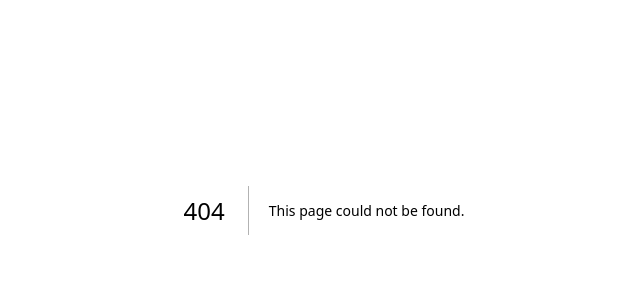
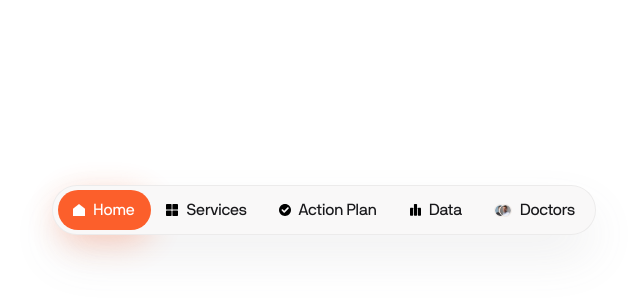
Before and after one commit to daybreak-studio/superpower, a Next.js app: page /ipad in a window 1280 px wide. Before the commit this address had no page. Shown: the part 190-490 px from the top of the page, without its empty margins (316-956 px from the left). Built offline with nearby package versions, Linux system fonts and the light colour scheme.

Commit message:
ipad nav

```diff
--- /dev/null
+++ b/app/ipad/page.tsx
@@ -0,0 +1,178 @@
+"use client";
+
+import {
+  FloatingPageSelector,
+  FloatingPageSelectorItem,
+} from "@/components/FloatingPageSelector/FloatingPageSelector";
+import React from "react";
+import Image from "next/image";
+import { motion } from "framer-motion";
+
+type Props = {};
+
+const IconHome = () => (
+  <svg
+    width="12"
+    height="12"
+    viewBox="0 0 12 12"
+    fill="none"
+    xmlns="http://www.w3.org/2000/svg"
+  >
+    <g clip-path="url(#clip0_3214_52)">
+      <path d="M0 4.85106L6 0L12 4.85106V12H0L0 4.85106Z" fill="black" />
+    </g>
+    <defs>
+      <clipPath id="clip0_3214_52">
+        <rect width="12" height="12" fill="black" />
+      </clipPath>
+    </defs>
+  </svg>
+);
+
+const IconService = () => (
+  <svg
+    width="12"
+    height="12"
+    viewBox="0 0 12 12"
+    fill="none"
+    xmlns="http://www.w3.org/2000/svg"
+  >
+    <g clip-path="url(#clip0_3214_53)">
+      <rect
+        y="6.3999"
+        width="5.60009"
+        height="5.60009"
+        rx="0.686508"
+        fill="black"
+      />
+      <rect width="5.59992" height="5.59992" rx="0.686508" fill="black" />
+      <rect
+        x="6.40039"
+        y="6.3999"
+        width="5.60009"
+        height="5.60009"
+        rx="0.686508"
+        fill="black"
+      />
+      <rect
+        x="6.40039"
+        width="5.60009"
+        height="5.60009"
+        rx="0.686508"
+        fill="black"
+      />
+    </g>
+    <defs>
+      <clipPath id="clip0_3214_53">
+        <rect width="12" height="12" fill="black" />
+      </clipPath>
+    </defs>
+  </svg>
+);
+
+const IconActionPlan = () => (
+  <svg
+    width="12"
+    height="12"
+    viewBox="0 0 12 12"
+    fill="none"
+    xmlns="http://www.w3.org/2000/svg"
+  >
+    <g clip-path="url(#clip0_3214_65)">
+      <path
+        fill-rule="evenodd"
+        clip-rule="evenodd"
+        d="M8.29668 11.5447C7.56859 11.8463 6.78808 12.001 6 12C5.21192 12.001 4.43142 11.8463 3.70333 11.5447C2.97524 11.2431 2.31394 10.8006 1.7574 10.2426C1.19941 9.68607 0.756904 9.02477 0.45531 8.29668C0.153717 7.56859 -0.00101608 6.78808 5.02096e-06 6C-0.000999644 5.21192 0.153741 4.43142 0.455333 3.70333C0.756926 2.97524 1.19943 2.31394 1.7574 1.7574C2.31394 1.19943 2.97524 0.756926 3.70333 0.455333C4.43142 0.153741 5.21192 -0.000999644 6 5.02096e-06C6.78808 -0.00101608 7.56859 0.153717 8.29668 0.45531C9.02477 0.756904 9.68607 1.19941 10.2426 1.7574C10.8006 2.31394 11.2431 2.97524 11.5447 3.70333C11.8463 4.43142 12.001 5.21192 12 6C12.001 6.78808 11.8463 7.56859 11.5447 8.29668C11.2431 9.02477 10.8006 9.68607 10.2426 10.2426C9.68607 10.8006 9.02477 11.2431 8.29668 11.5447ZM9.49189 4.74129C9.81633 4.41685 9.81633 3.89084 9.49189 3.5664C9.16745 3.24197 8.64144 3.24197 8.317 3.5664L5.21214 6.67127L3.95343 5.41256C3.62899 5.08812 3.10298 5.08812 2.77854 5.41256C2.45411 5.73699 2.45411 6.26301 2.77854 6.58744L4.6247 8.4336C4.94913 8.75803 5.47515 8.75803 5.79958 8.4336L9.49189 4.74129Z"
+        fill="black"
+      />
+    </g>
+    <defs>
+      <clipPath id="clip0_3214_65">
+        <rect width="12" height="12" fill="black" />
+      </clipPath>
+    </defs>
+  </svg>
+);
+
+const IconData = () => (
+  <svg
+    width="12"
+    height="12"
+    viewBox="0 0 12 12"
+    fill="none"
+    xmlns="http://www.w3.org/2000/svg"
+  >
+    <rect
+      x="1"
+      y="3.62646"
+      width="3.14281"
+      height="8.15921"
+      rx="0.686508"
+      fill="black"
+    />
+    <rect
+      x="4.92773"
+      width="3.14281"
+      height="11.7855"
+      rx="0.686508"
+      fill="black"
+    />
+    <rect
+      x="8.85742"
+      y="3.62646"
+      width="3.14281"
+      height="8.15921"
+      rx="0.686508"
+      fill="black"
+    />
+  </svg>
+);
+
+const IPadPage = (props: Props) => {
+  return (
+    <main className="relative inset-0 flex h-screen items-center justify-center">
+      <FloatingPageSelector>
+        <FloatingPageSelectorItem pageIndex={1}>
+          <IconHome />
+          <div className="hidden md:block">Home</div>
+        </FloatingPageSelectorItem>
+        <FloatingPageSelectorItem pageIndex={2}>
+          <IconService />
+          <div className="hidden md:block">Services</div>
+        </FloatingPageSelectorItem>
+        <FloatingPageSelectorItem pageIndex={3}>
+          <IconActionPlan />
+          <div className="hidden md:block">Action Plan</div>
+        </FloatingPageSelectorItem>
+        <FloatingPageSelectorItem pageIndex={4}>
+          <IconData />
+          <div className="hidden md:block">Data</div>
+        </FloatingPageSelectorItem>
+        <FloatingPageSelectorItem pageIndex={5}>
+          <motion.div
+            className="flex flex-row"
+            animate={{ filter: "invert(var(--invert-color))" }}
+          >
+            <Image
+              className="-mr-2 rounded-full border border-[#F0EAE6]"
+              src="/doctor-icon-1.png"
+              alt=""
+              width={13}
+              height={13}
+            />
+            <Image
+              className="rounded-full border border-[#F0EAE6]"
+              src="/doctor-icon-2.png"
+              alt=""
+              width={13}
+              height={13}
+            />
+          </motion.div>
+          <div className="hidden md:block">Doctors</div>
+        </FloatingPageSelectorItem>
+      </FloatingPageSelector>
+    </main>
+  );
+};
+
+export default IPadPage;
--- /dev/null
+++ b/components/FloatingPageSelector/FloatingPageSelector.tsx
@@ -0,0 +1,185 @@
+"use client";
+
+import { useBounds } from "@/hooks/useBounds";
+import {
+  motion,
+  useAnimate,
+  useAnimation,
+  useSpring,
+  useTransform,
+} from "framer-motion";
+import React, {
+  createContext,
+  useContext,
+  useEffect,
+  useLayoutEffect,
+  useMemo,
+  useState,
+} from "react";
+import { AnimationConfig } from "../AnimationConfig";
+
+type Props = {
+  children: React.ReactNode;
+};
+
+const PageSelectorContext = createContext({
+  currentPage: 0,
+  setCurrentPage: (page: number) => {},
+  currentBottonBounds: { offsetX: 0, offsetY: 0, width: 0, height: 0 },
+  setCurrentButtonBounds: (bounds: {
+    offsetX: number;
+    offsetY: number;
+    width: number;
+    height: number;
+  }) => {},
+});
+
+const FloatingPageSelector = ({ children }: Props) => {
+  const [currentPage, setCurrentPage] = useState(0);
+  const [containerRef, containerBounds] = useBounds<HTMLDivElement>([]);
+  const [currentBottonBounds, setCurrentButtonBounds] = useState({
+    offsetX: 0,
+    offsetY: 0,
+    width: 0,
+    height: 0,
+  });
+
+  const xOffset = useSpring(0, { stiffness: 1500, damping: 100 });
+  const xOffsetRound = useTransform(xOffset, (latest) => Math.round(latest));
+
+  const highlightAnim = useAnimation();
+  useEffect(() => {
+    const anim = {
+      width: Math.round(currentBottonBounds.width),
+      x: Math.round(currentBottonBounds.offsetX - containerBounds.left),
+    };
+
+    xOffset.set(anim.x);
+
+    highlightAnim.start({
+      width: anim.width,
+      transition: {
+        duration: AnimationConfig.NORMAL,
+        ease: AnimationConfig.EASING,
+      },
+    });
+  }, [containerBounds, currentBottonBounds, highlightAnim, xOffset]);
+
+  // const x = useTransform((highlightAnim) => Math.round);
+
+  return (
+    <PageSelectorContext.Provider
+      value={{
+        currentPage,
+        setCurrentPage,
+        currentBottonBounds,
+        setCurrentButtonBounds,
+      }}
+    >
+      <div
+        className="relative w-fit rounded-full border border-[rgba(0,0,0,.05)] bg-[#F9F8F8] px-1 py-1"
+        ref={containerRef}
+      >
+        <motion.div className="absolute left-0 top-6 -z-20 h-full w-full rounded-full bg-zinc-500 opacity-10 blur-xl" />
+        <motion.div
+          className="mix-blend-invert absolute left-0 top-2 -z-10 h-full rounded-full bg-vermilion-900 opacity-30 blur-lg"
+          animate={highlightAnim}
+          style={{
+            x: xOffsetRound,
+          }}
+        />
+        <motion.div
+          className="absolute bottom-1 left-0 top-1 z-0 rounded-full bg-vermilion-900"
+          animate={highlightAnim}
+          style={{
+            x: xOffsetRound,
+          }}
+        />
+        <div className="flex">
+          <motion.div
+            className="bg-zinc-0 absolute left-0 top-0 z-0 h-full backdrop-invert"
+            animate={highlightAnim}
+            style={{
+              x: xOffsetRound,
+            }}
+          />
+          {children}
+          <motion.div
+            className="bg-zinc-0 absolute left-0 top-0 z-0 h-full backdrop-invert"
+            animate={highlightAnim}
+            style={{
+              x: xOffsetRound,
+            }}
+          />
+        </div>
+      </div>
+    </PageSelectorContext.Provider>
+  );
+};
+
+type FloatingPageSelectorItemProps = {
+  children: React.ReactNode;
+  pageIndex: number;
+};
+
+const FloatingPageSelectorItem = ({
+  children,
+  pageIndex,
+}: FloatingPageSelectorItemProps) => {
+  const { currentPage, setCurrentPage, setCurrentButtonBounds } =
+    useContext(PageSelectorContext);
+  const [buttonRef, bounds] = useBounds<HTMLButtonElement>([]);
+  const isCurrent = currentPage === pageIndex;
+
+  useEffect(() => {
+    if (pageIndex === 1) {
+      setCurrentPage(1);
+      setCurrentButtonBounds({
+        offsetX: bounds.x,
+        offsetY: bounds.y,
+        width: bounds.width,
+        height: bounds.height,
+      });
+    }
+  }, []);
+
+  useEffect(() => {
+    if (isCurrent) {
+      setCurrentButtonBounds({
+        offsetX: bounds.x,
+        offsetY: bounds.y,
+        width: bounds.width,
+        height: bounds.height,
+      });
+    }
+  }, [
+    bounds.height,
+    bounds.width,
+    bounds.x,
+    bounds.y,
+    isCurrent,
+    setCurrentButtonBounds,
+  ]);
+
+  return (
+    <motion.button
+      ref={buttonRef}
+      className="font-sans-sm relative flex flex-row items-center gap-2 rounded-full px-4 py-3 leading-none text-zinc-900"
+      animate={{
+        color: isCurrent ? "black" : "",
+        //@ts-ignore
+        "--invert-color": isCurrent ? 1 : 0,
+      }}
+      whileTap={{
+        scale: 0.95,
+      }}
+      onClick={() => {
+        setCurrentPage(pageIndex);
+      }}
+    >
+      {children}
+    </motion.button>
+  );
+};
+
+export { FloatingPageSelector, FloatingPageSelectorItem };
```
Also changed, not shown: public/doctor-icon-1.png (added), public/doctor-icon-2.png (added).
